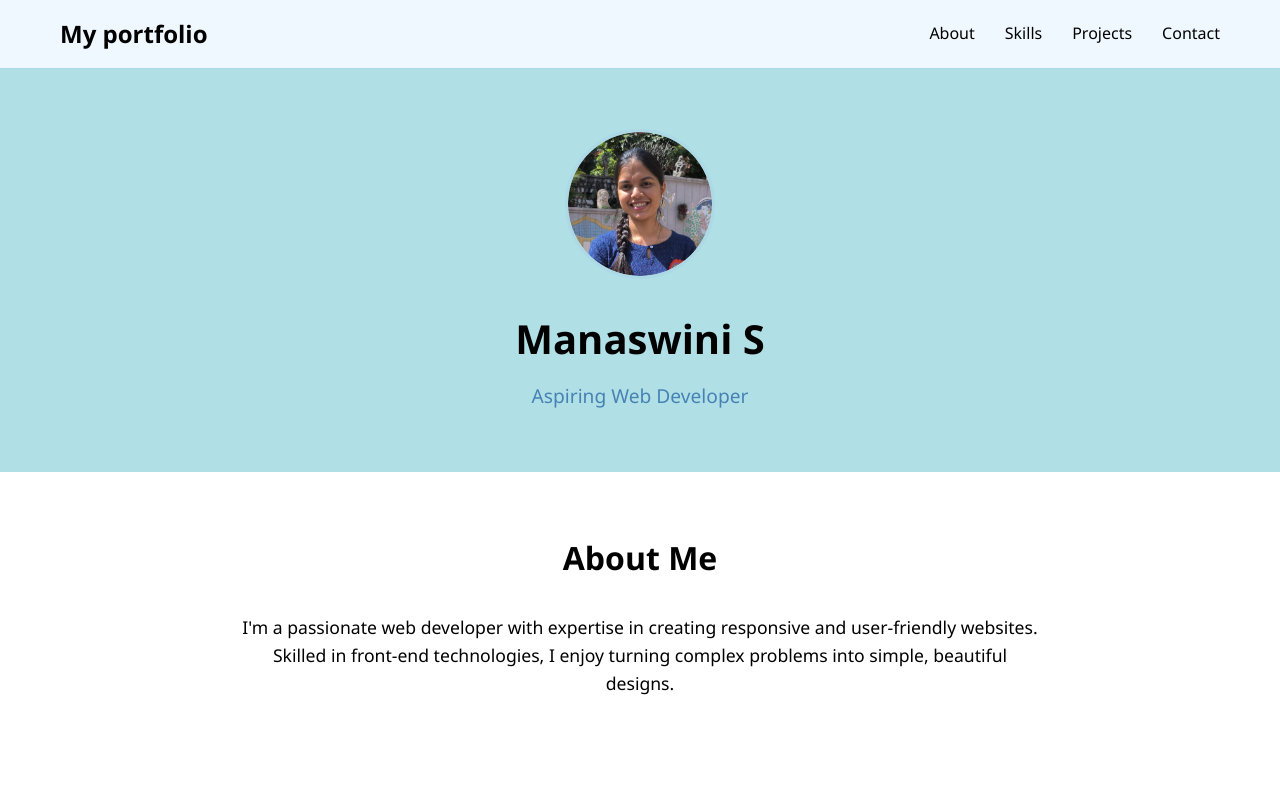
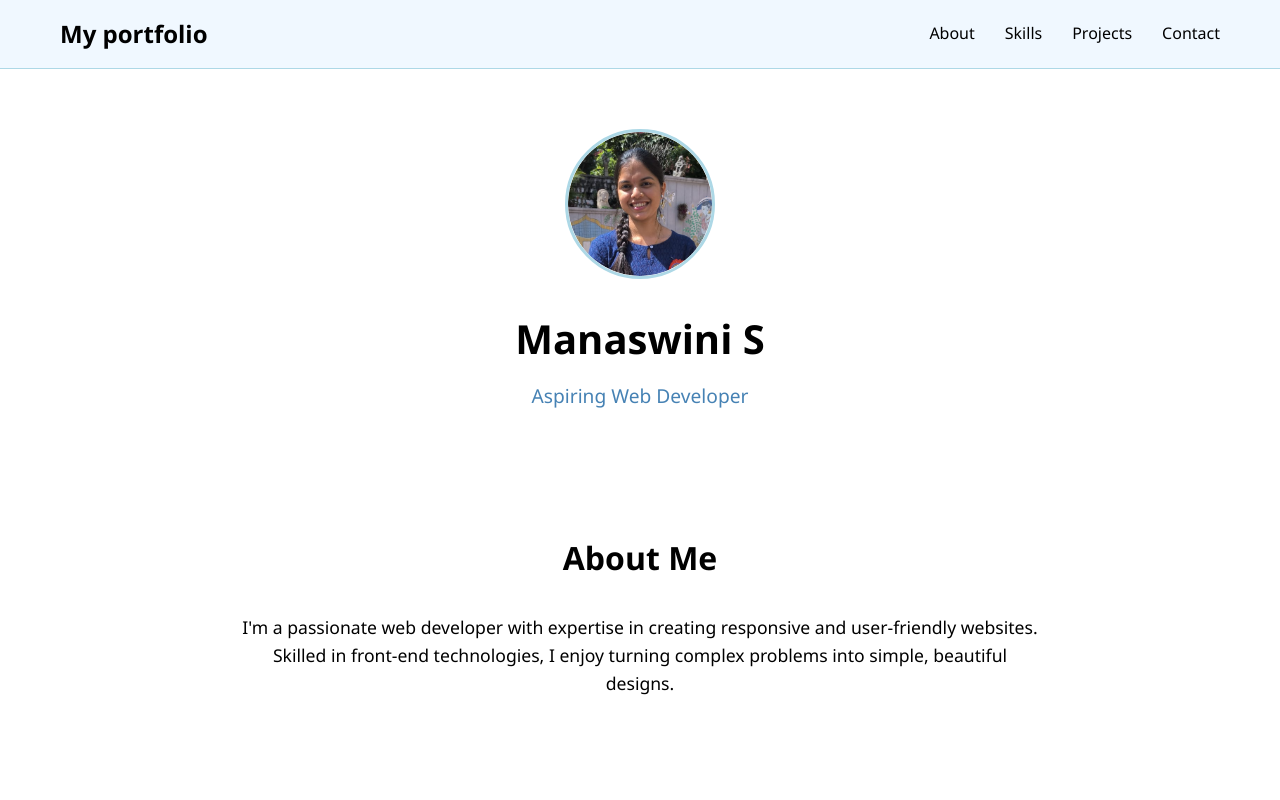
Before and after one commit to manaswinis713/CODSOFT, a plain HTML site: page Task1-Portfolio/index.html in a window 1280 px wide. Shown: the top 800 px of the page. Drawn offline with Linux system fonts and the light colour scheme.

Commit message:
created index.html

```diff
--- a/Task1-Portfolio/index.html
+++ b/Task1-Portfolio/index.html
@@ -61,7 +61,7 @@
       text-decoration: underline;
     }
     header {
-      background: powderblue;
+      background: none;
       text-align: center;
       padding: 60px 20px;
     }
```
